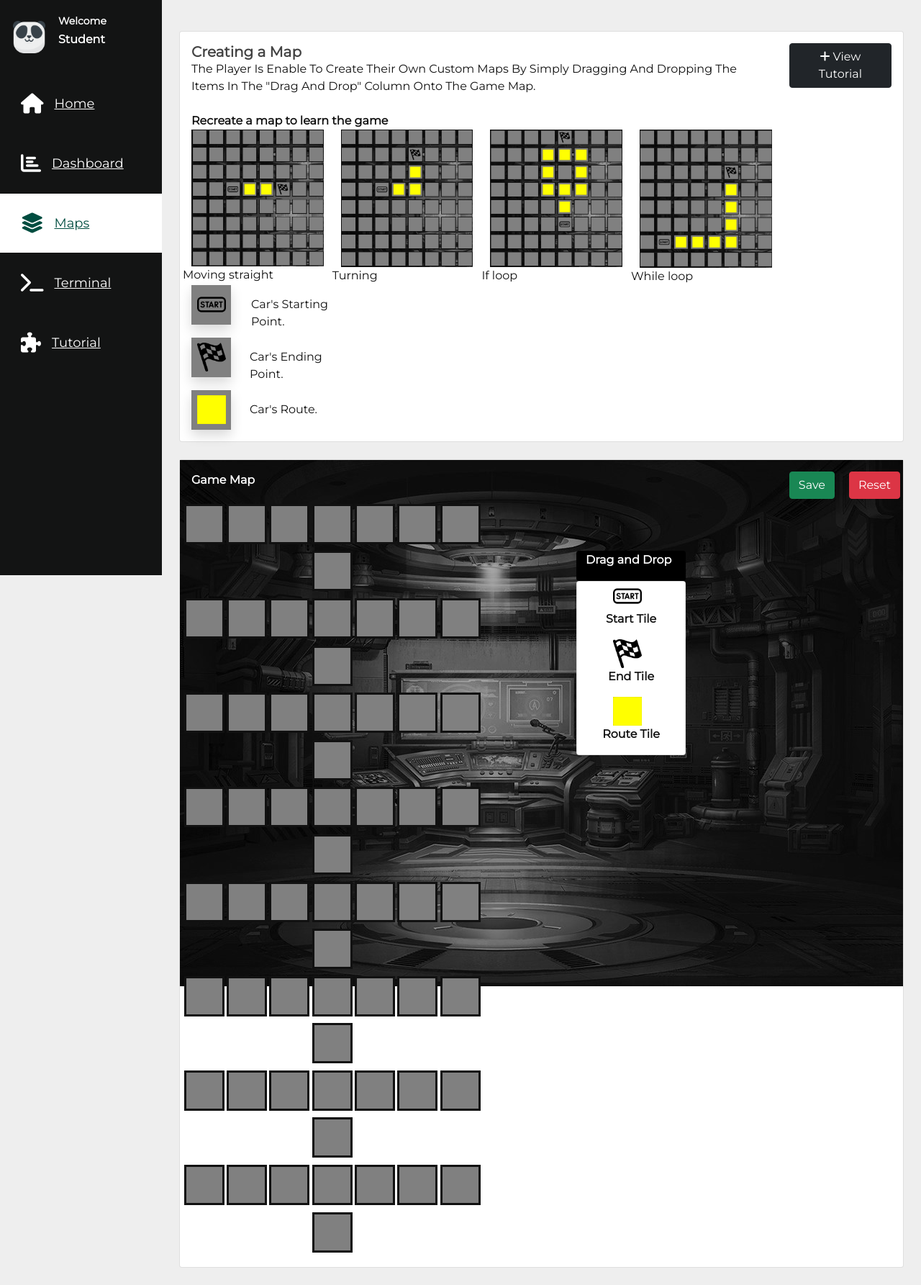
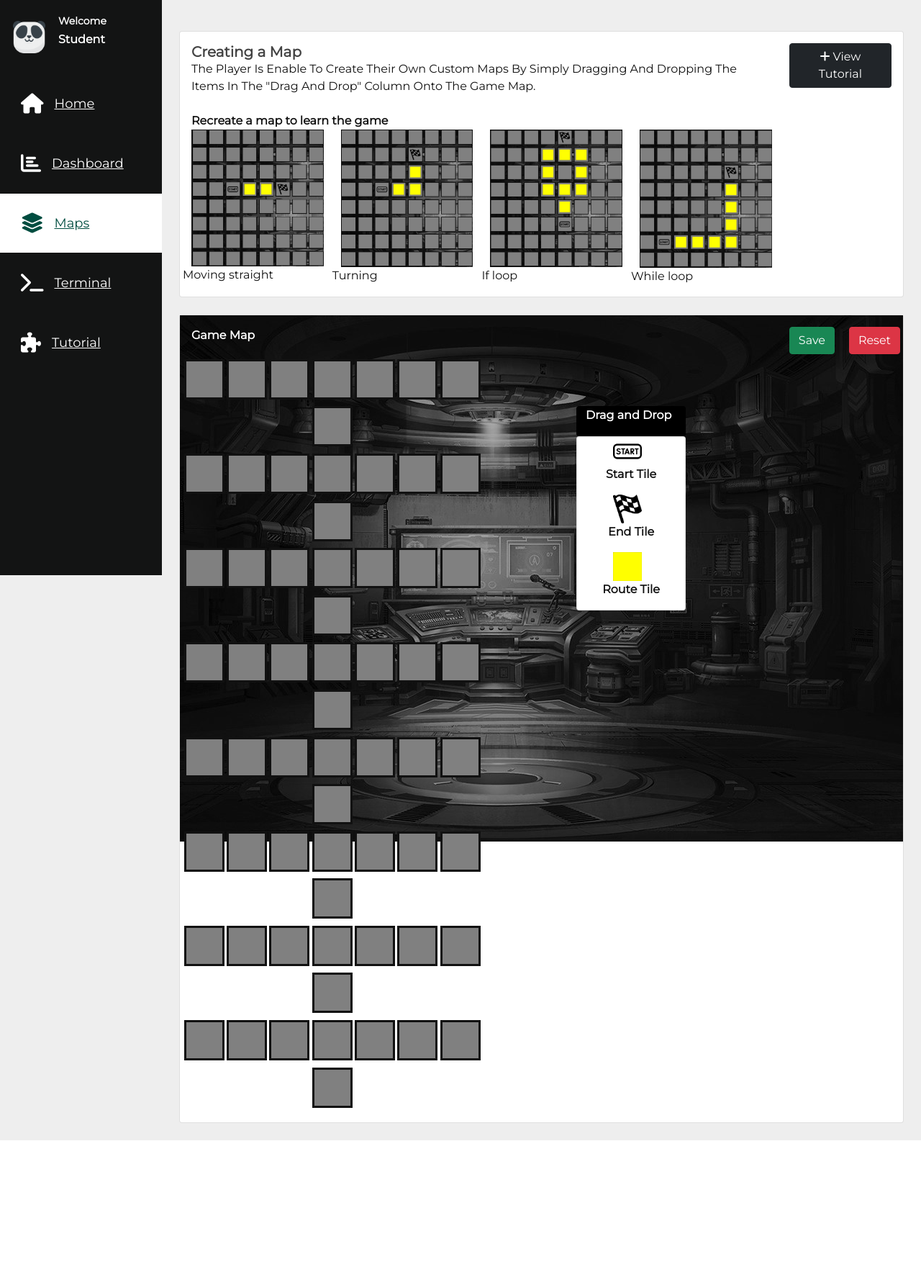
Before and after one commit to SageSG/Wifi-Controlled-Robotic-Car, a Flask app: page /maps in a window 1280 px wide. Shown: the part 61-1846 px from the top of the page at 72% size. After the commit the page ends 1645 px from the top, so only its background shows below. Run offline with Flask 2, Linux system fonts and the light colour scheme; some libraries are stand-ins or nearby versions.

Commit message:
Minor fixes to the home page and the map page disign.

```diff
--- a/webportal/models/carcommands.py
+++ b/webportal/models/carcommands.py
@@ -39,6 +39,8 @@ def delete_command():
 	db.session.query(CarCommands).filter(CarCommands.id==data.id).delete()
 	db.session.commit()
 	return {"command": data.command}
+
+
 def reset():
 	# Delete all entires in the database
 	num_rows_deleted = db.session.query(CarCommands).delete()
--- a/webportal/templates/home.html
+++ b/webportal/templates/home.html
@@ -53,7 +53,7 @@
 
     <div class="row">
       <div class="col-xl-4 col-sm-12 mb-xl-0 mb-4">
-        <div class="card">
+        <div class="card" style="height: 520px;">
           <h4 class="card-title" style="background-color: black; color: white; text-align: center;"><i class="fa fa-car" aria-hidden="true"></i> <b>Robotic Car</b></h4>
           <div class="card-body p-3">
             <div class="row">
@@ -68,7 +68,7 @@
       </div>
 
       <div class="col-xl-4 col-sm-12 mb-xl-0 mb-4">
-        <div class="card">
+        <div class="card" style="height: 520px;">
           <h4 class="card-title" style="background-color: black; color: white; text-align: center;"><i class="fa fa-desktop" aria-hidden="true"></i> <b>Web Portal</b></h4>
           <div class="card-body p-3">
             <div class="row">
@@ -86,7 +86,7 @@
       </div>
 
       <div class="col-xl-4 col-sm-12 mb-xl-0 mb-4">
-        <div class="card">
+        <div class="card" style="height: 520px;">
           <h4 class="card-title" style="background-color: black; color: white; text-align: center;"><i class="fa fa-gamepad" aria-hidden="true"></i> <b>Game</b></h4>
           <div class="card-body p-3">
             <div class="row">
--- a/webportal/templates/maps.html
+++ b/webportal/templates/maps.html
@@ -56,55 +56,6 @@
 						</div>
 					</div>
 					<div class="row">
-						<div class="col-xl-3 col-sm-6 mb-xl-0 mb-4">
-							<div class="row">
-								<div class="col-4">
-									<div class="icon icon-shape bg-gradient-primary shadow text-center border-radius-md" style="height: 55px; width: 55px; display: flex; justify-content: center; align-items: center; background: grey">
-										<img src="{{ url_for('static', filename='/img/start.png')}}" width="40" height="40">
-									</div>
-								</div>
-
-								<div class="col-8">
-									<div>
-										<p class="text-sm mb-0 text-capitalize font-weight-bold" style="padding-top: 15px">Car's starting point.</p>
-									</div>
-								</div>
-							</div>
-						</div>
-
-					<div class="row" style="padding-top: 10px;">
-						<div class="col-xl-3 col-sm-6 mb-xl-0 mb-4">
-							<div class="row">
-								<div class="col-4">
-									<div class="icon icon-shape bg-gradient-primary shadow text-center border-radius-md" style="height: 55px; width: 55px; display: flex; justify-content: center; align-items: center; background: grey";>
-										<img src="{{ url_for('static', filename='/img/end.jpg')}}" width="40" height="40">
-									</div>
-								</div>
-
-								<div class="col-8">
-									<div>
-										<p class="text-sm mb-0 text-capitalize font-weight-bold" style="padding-top: 15px">Car's ending point.</p>
-									</div>
-								</div>
-							</div>
-						</div>
-					</div>
-
-					<div class="row" style="padding-top: 10px;">
-						<div class="col-xl-3 col-sm-6 mb-xl-0 mb-4">
-							<div class="row">
-								<div class="col-4">
-									<div class="icon icon-shape bg-gradient-primary shadow text-center border-radius-md" style="height: 55px; width: 55px; display: flex; justify-content: center; align-items: center; background: grey">
-										<img src="{{ url_for('static', filename='/img/yellow_box.png')}}" width="40" height="40">
-									</div>
-								</div>
-
-								<div class="col-8">
-									<p class="text-sm mb-0 text-capitalize font-weight-bold" style="padding-top: 15px">Car's route.</p>
-								</div>
-							</div>
-						</div>
-					</div>
 				</div>
 			</div>
 		</div>
--- a/webportal/views.py
+++ b/webportal/views.py
@@ -1,7 +1,6 @@
 from flask import Blueprint
 from flask import Flask, render_template
 from webportal.models.carstats import get_stats
-from webportal.models.carcommands import get_command_stats
 from webportal.models.map import get_map
 
 views = Blueprint('views', __name__)
```
